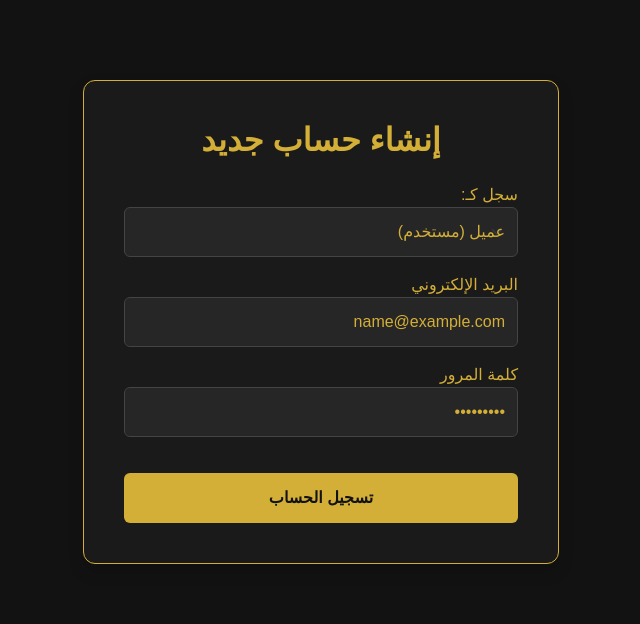
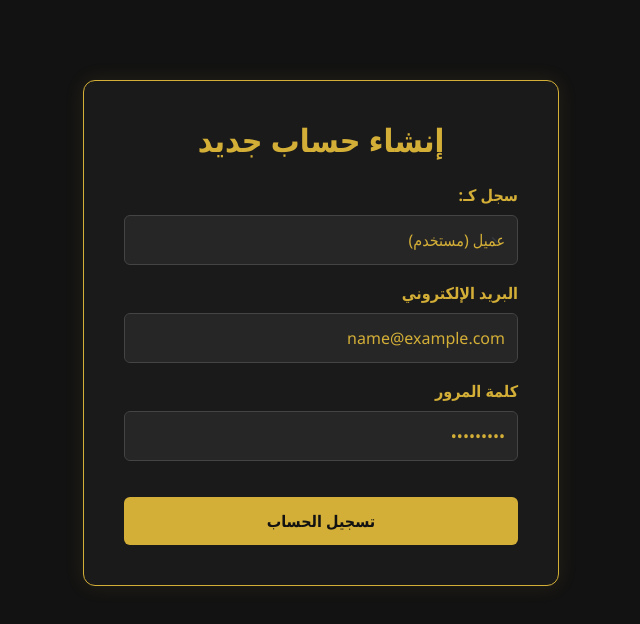
Before and after one commit to ahmedbofa2019-ship-it/Live-Store0, a website: page register.html in a window 1280 px wide. Both pictures are taken after typing "name@example.com", "Sample123" into the empty fields and a click on the button "تسجيل الحساب". Shown: the whole page, without its empty margins (319-959 px from the left). Drawn offline with nearby package versions, Linux system fonts and the light colour scheme; no server answers.

Commit message:
Add files via upload

```diff
--- a/register.html
+++ b/register.html
@@ -6,22 +6,61 @@
     <title>إنشاء حساب جديد - Live Store</title>
     <link rel="stylesheet" href="https://cdn.jsdelivr.net/npm/bootstrap@5.3.3/dist/css/bootstrap.min.css">
     <style>
-        body { background-color: #121212; color: #d4af37 !important; font-family: sans-serif; }
-        .register-container { max-width: 500px; width: 95%; margin: 80px auto; }
-        .card { background-color: #1a1a1a; border: 1px solid #d4af37; border-radius: 12px; padding: 40px !important; }
+        body {
+            background-color: #121212;
+            color: #d4af37 !important;
+            font-family: 'Segoe UI', Tahoma, Geneva, Verdana, sans-serif;
+        }
+        .register-container {
+            max-width: 500px;
+            width: 95%;
+            margin: 80px auto;
+        }
+        .card {
+            background-color: #1a1a1a;
+            border: 1px solid #d4af37;
+            border-radius: 12px;
+            padding: 40px !important;
+            box-shadow: 0 0 20px rgba(212, 175, 55, 0.1) !important;
+        }
         .text-gold { color: #d4af37 !important; }
-        .form-control, .form-select { background-color: #262626 !important; border: 1px solid #444 !important; color: #d4af37 !important; padding: 12px; }
-        .btn-gold { background-color: #d4af37; color: #121212; font-weight: bold; padding: 12px; width: 100%; margin-top: 20px; }
-        .btn-gold:hover { background-color: #f3e5ab; }
+        .form-control, .form-select {
+            background-color: #262626 !important;
+            border: 1px solid #444 !important;
+            color: #d4af37 !important;
+            padding: 12px;
+        }
+        .form-control:focus, .form-select:focus {
+            background-color: #2d2d2d;
+            border-color: #d4af37 !important;
+            box-shadow: 0 0 0 0.25rem rgba(212, 175, 55, 0.25);
+        }
+        .btn-gold {
+            background-color: #d4af37;
+            color: #121212;
+            font-weight: bold;
+            padding: 12px;
+            width: 100%;
+            margin-top: 20px;
+            border: none;
+            border-radius: 6px;
+            transition: all 0.2s;
+        }
+        .btn-gold:hover {
+            background-color: #f3e5ab;
+            transform: translateY(-2px);
+        }
     </style>
 </head>
 <body>
+
     <div class="container register-container">
         <div class="card shadow">
             <h2 class="text-gold text-center fw-bold mb-4">إنشاء حساب جديد</h2>
+
             <form id="registerForm">
                 <div class="mb-3">
-                    <label class="text-gold">سجل كـ:</label>
+                    <label class="text-gold form-label fw-semibold">سجل كـ:</label>
                     <select id="regRole" class="form-select" required>
                         <option value="customer">عميل (مستخدم)</option>
                         <option value="owner">صاحب عمل</option>
@@ -29,13 +68,13 @@
                 </div>
 
                 <div class="mb-3">
-                    <label class="text-gold">البريد الإلكتروني</label>
-                    <input type="email" id="regEmail" class="form-control" required>
+                    <label class="text-gold form-label fw-semibold">البريد الإلكتروني</label>
+                    <input type="email" id="regEmail" class="form-control" placeholder="name@example.com" required>
                 </div>
 
                 <div class="mb-3">
-                    <label class="text-gold">كلمة المرور</label>
-                    <input type="password" id="regPassword" class="form-control" required>
+                    <label class="text-gold form-label fw-semibold">كلمة المرور</label>
+                    <input type="password" id="regPassword" class="form-control" placeholder="********" required>
                 </div>
 
                 <button type="submit" class="btn btn-gold">تسجيل الحساب</button>
@@ -46,26 +85,37 @@
     <script>
         document.getElementById('registerForm').onsubmit = async (e) => {
             e.preventDefault();
-            const payload = {
-                role: document.getElementById('regRole').value,
-                email: document.getElementById('regEmail').value,
-                password: document.getElementById('regPassword').value
-            };
 
-            const res = await fetch('/api/register', {
-                method: 'POST',
-                headers: {'Content-Type': 'application/json'},
-                body: JSON.stringify(payload)
-            });
+            // تجميع البيانات من الفورم
+            const role = document.getElementById('regRole').value;
+            const email = document.getElementById('regEmail').value;
+            const password = document.getElementById('regPassword').value;
 
-            const data = await res.json();
-            if(data.success) {
-                alert('تم التسجيل بنجاح!');
-                window.location.href = 'index.html';
-            } else {
-                alert('فشل التسجيل، حاول مرة أخرى');
+            try {
+                // إرسال طلب POST للباك أند
+                const res = await fetch('/api/register', {
+                    method: 'POST',
+                    headers: {
+                        'Content-Type': 'application/json'
+                    },
+                    body: JSON.stringify({ role, email, password })
+                });
+
+                const data = await res.json();
+
+                // لو السيرفر رد بالنجاح وتم التخزين
+                if (data.success) {
+                    alert('تم تسجيل حسابك وتخزينه في الداتا بيز بنجاح!');
+                    window.location.href = 'index.html'; // يوجهه لصفحة الدخول
+                } else {
+                    alert('حدثت مشكلة أثناء التسجيل في الداتا بيز');
+                }
+            } catch (error) {
+                alert('خطأ: تعذر الاتصال بالسيرفر والباك أند');
+                console.error(error);
             }
         };
     </script>
+
 </body>
 </html>
```
